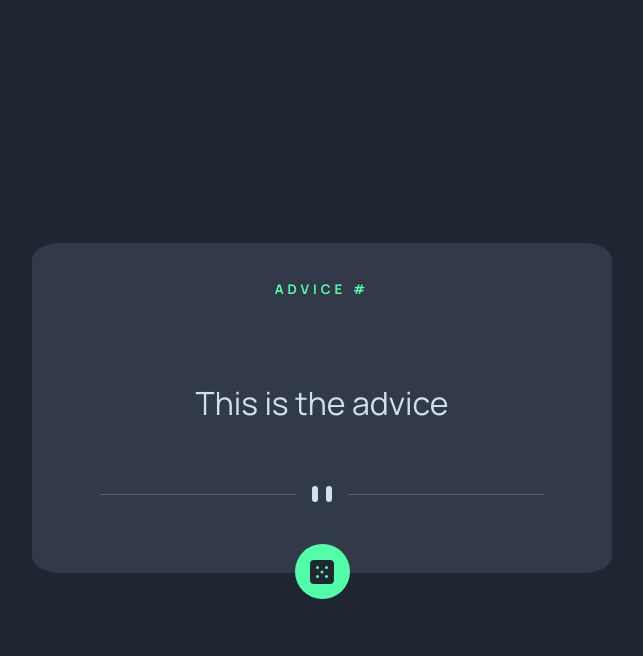
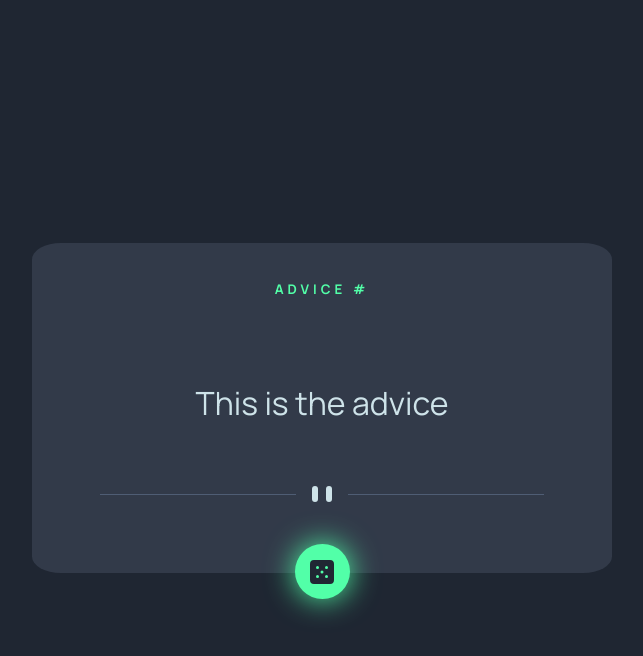
Before and after one commit to AnneloesOV/frontendMentor, a plain HTML site: page advice-generator-app/index.html in a window 1280 px wide. In both pictures the pointer is over the element 640 px from the left and 571 px from the top of the page. Shown: the whole page, without its empty margins (318-961 px from the left). Drawn offline with Linux system fonts and the light colour scheme.

Commit message:
add hover glow effect

```diff
--- a/advice-generator-app/styles.css
+++ b/advice-generator-app/styles.css
@@ -63,3 +63,7 @@ html {
     position: absolute;
     bottom: -8%;
 }
+
+#icon-box:hover {
+    box-shadow: 0 0 30px rgba(82, 255, 168, 1)
+}
```
